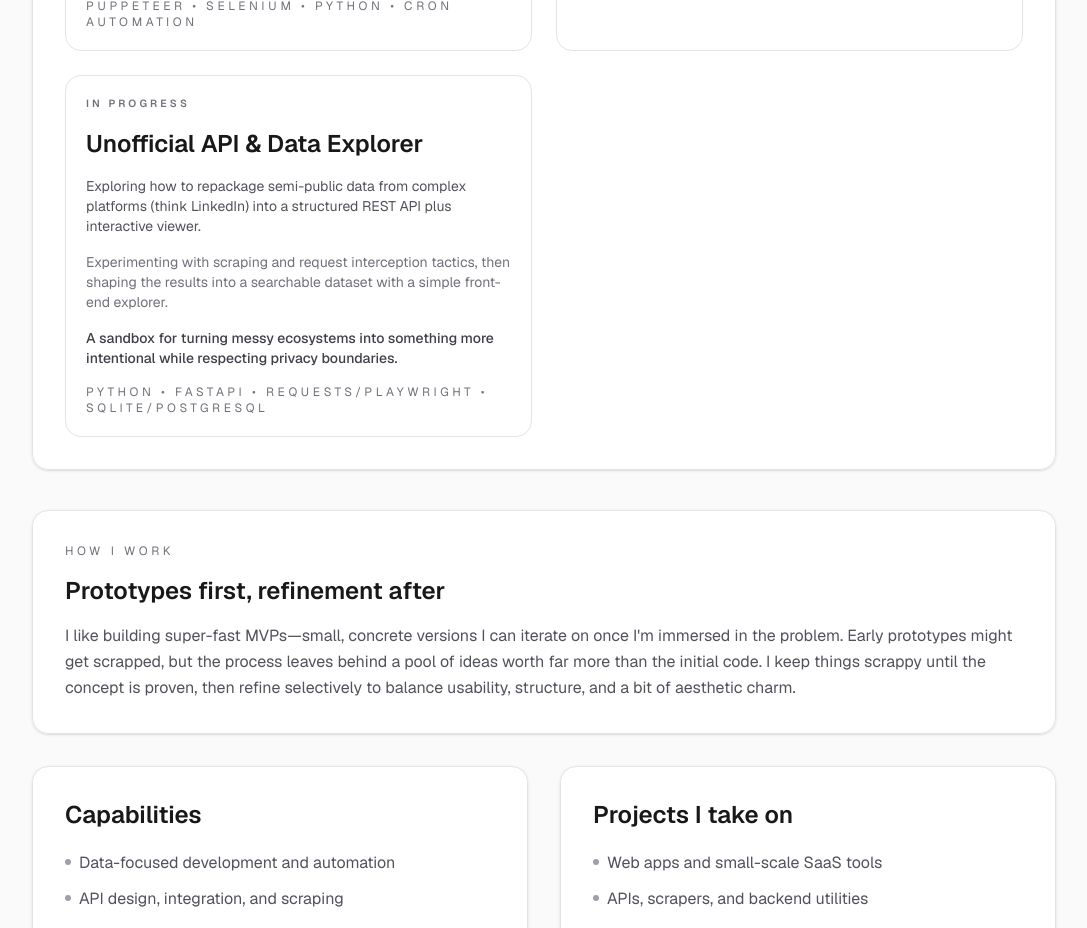
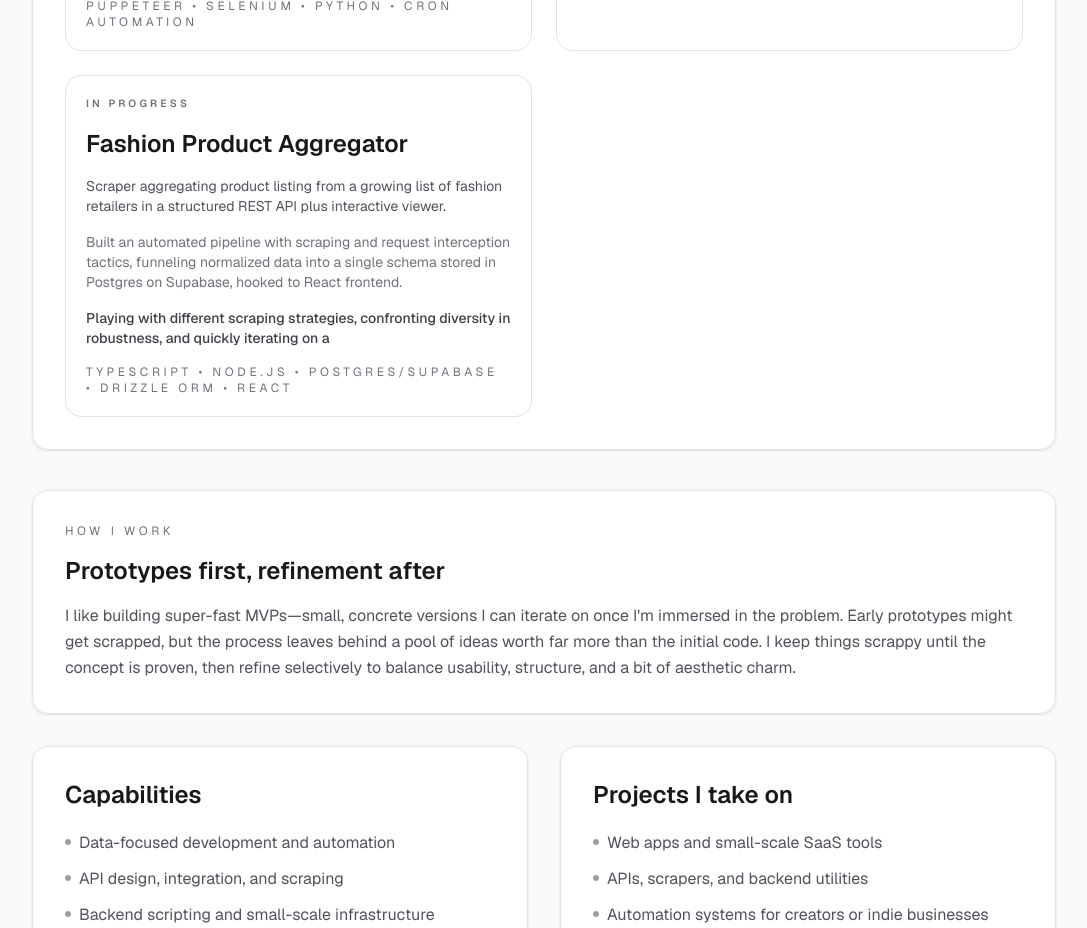
Before and after one commit to rlkhalili/rouhanPortfolio, a Next.js app: page / in a window 1280 px wide. Shown: the part 940-1868 px from the top of the page, without its empty margins (96-1183 px from the left). Built offline with nearby package versions, Linux system fonts and the light colour scheme.

Commit message:
updated project content

```diff
--- a/app/content/portfolio.ts
+++ b/app/content/portfolio.ts
@@ -123,15 +123,15 @@ export const projects: Project[] = [
     tech: "Python • Tkinter/PyQt • Whisper",
   },
   {
-    title: "Unofficial API & Data Explorer",
+    title: "Fashion Product Aggregator",
     status: "In progress",
     summary:
-      "Exploring how to repackage semi-public data from complex platforms (think LinkedIn) into a structured REST API plus interactive viewer.",
+      "Scraper aggregating product listing from a growing list of fashion retailers in a structured REST API plus interactive viewer.",
     contribution:
-      "Experimenting with scraping and request interception tactics, then shaping the results into a searchable dataset with a simple front-end explorer.",
+      "Built an automated pipeline with scraping and request interception tactics, funneling normalized data into a single schema stored in Postgres on Supabase, hooked to React frontend.",
     learning:
-      "A sandbox for turning messy ecosystems into something more intentional while respecting privacy boundaries.",
-    tech: "Python • FastAPI • Requests/Playwright • SQLite/PostgreSQL",
+      "Playing with different scraping strategies, confronting diversity in robustness, and quickly iterating on a ",
+    tech: "Typescript • Node.js • Postgres/Supabase • Drizzle ORM • React",
   },
 ];
 
```
